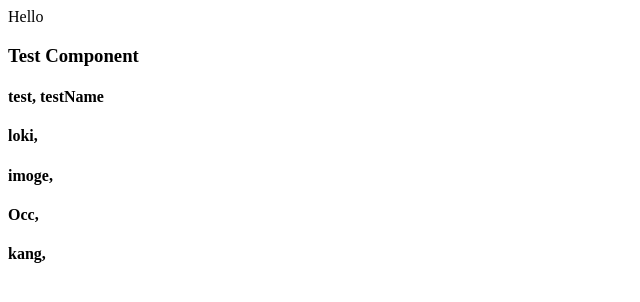
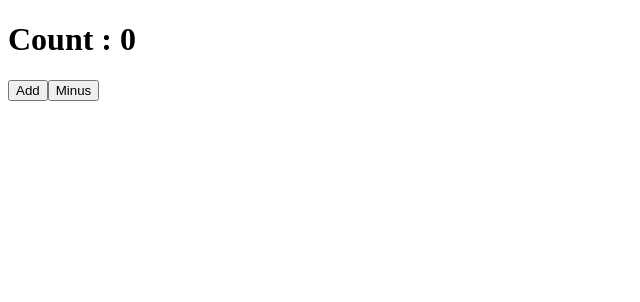
Before and after one commit to sonjaesung/movie, a React (Create React App) app: page / in a window 1280 px wide. Shown: the top 302 px of the page, without its empty margins (0-640 px from the left). Built offline with nearby package versions, Linux system fonts and the light colour scheme.

Commit message:
class component 와 render

```diff
--- a/src/App.js
+++ b/src/App.js
@@ -53,6 +53,36 @@ let testValue = [
     },
 ];
 
+// class component
+class App extends React.Component {
+    // class 를 사용할때 사용 가능.
+    // 변경하고싶은 데이터를 state 에 저장.
+    state = {
+        count: 0,
+    };
+
+    add = function () {
+        console.log("add");
+    };
+
+    minus = function () {
+        console.log("minus");
+    };
+
+    // function 이 아니기때문에 render 메소드 사용.
+    render() {
+        return (
+            <div className="App">
+                <h1>Count : {this.state.count}</h1>
+                <button onClick={this.add}>Add</button>
+                <button onClick={this.minus}>Minus</button>
+            </div>
+        );
+    }
+}
+
+/*
+// function component
 function App() {
     return (
         <div className="App">
@@ -64,5 +94,6 @@ function App() {
         </div>
     );
 }
+*/
 
 export default App;
```
